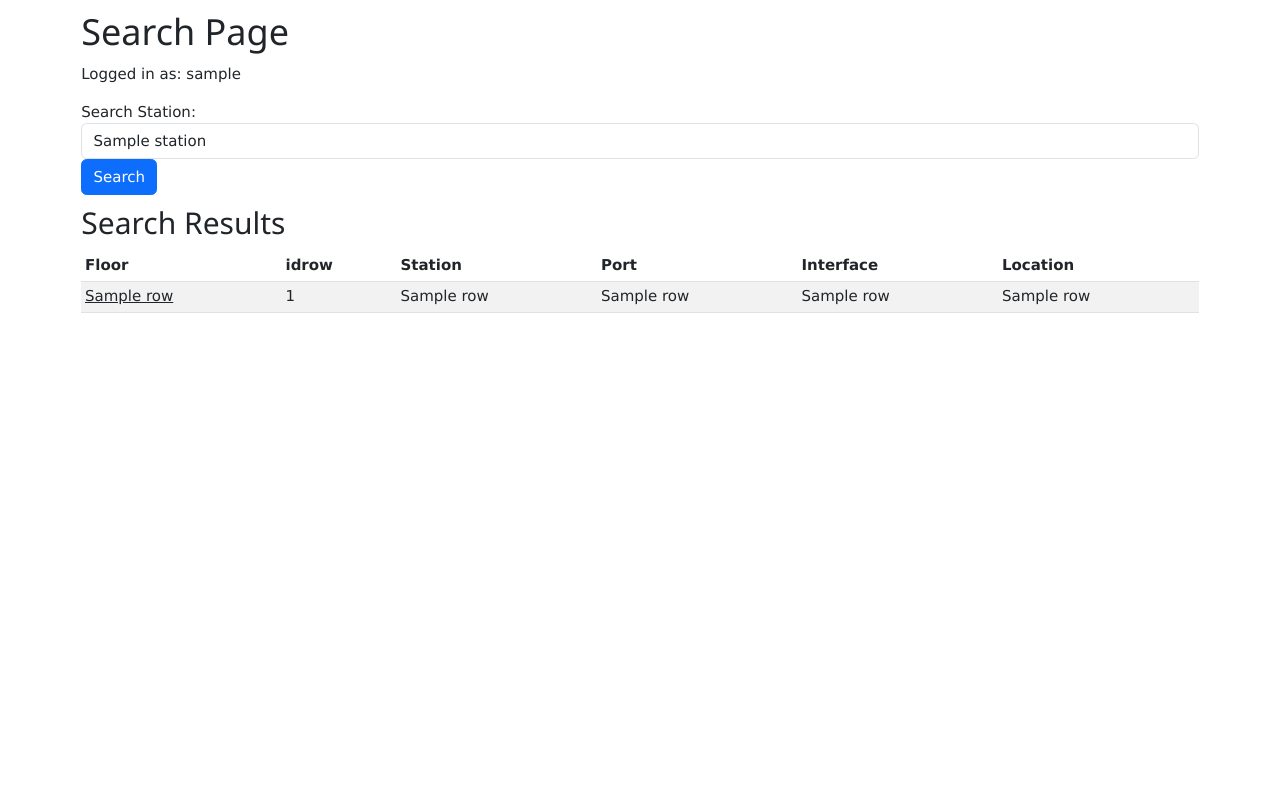
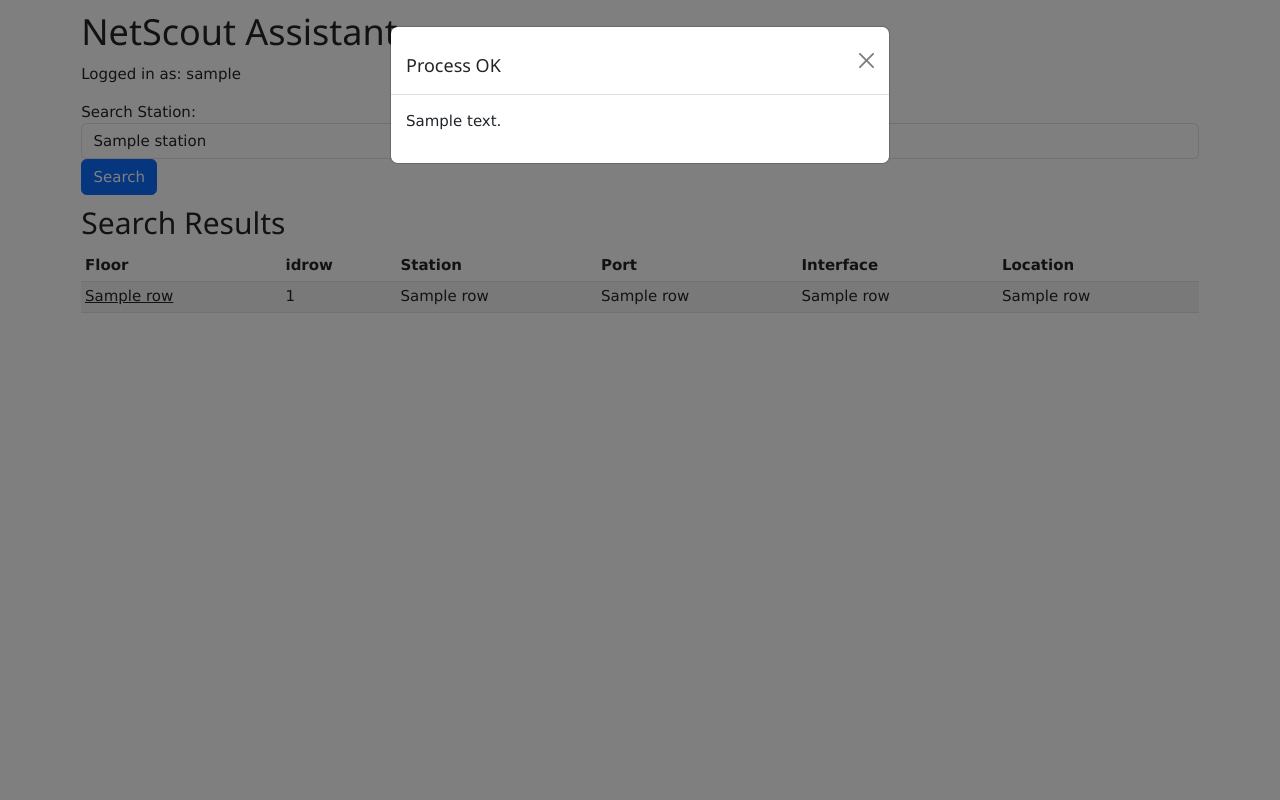
Before and after one commit to DevOpsArvin/FASTAPI, a FastAPI app: template templates/search.html in a window 1280 px wide. Run offline with FastAPI, Linux system fonts and the light colour scheme; the template is opened without the code that fills it: most values are stand-ins (such as "Sample title", 1, 10 or a date in 2020).

Commit message:
Update search.html

```diff
--- a/templates/search.html
+++ b/templates/search.html
@@ -28,7 +28,7 @@
 </head>
 <body>
     <div class="container">
-        <h1>Search Page</h1>
+        <h1>NetScout Assistant</h1>
 
         {% if loginU_var %}
         <p>Logged in as: {{ loginU_var }}</p>
@@ -452,7 +452,32 @@
     </div>
 
 
-    <!-- Modal Message -->
+    <!--OK Modal Message -->
+    {% if ok_message %}
+    <div class="modal" id="okModal" tabindex="-1" role="dialog">
+        <div class="modal-dialog" role="document">
+            <div class="modal-content">
+                <div class="modal-header">
+                    <h5 class="modal-title">Process OK</h5>
+                    <button type="button" class="btn-close" data-bs-dismiss="modal" aria-label="Close"></button>
+                </div>
+                <div class="modal-body">
+                    <p id="okMessage">{{ ok_message  }}</p>
+                </div>
+            </div>
+        </div>
+    </div>
+
+    <script>
+        document.addEventListener('DOMContentLoaded', function() {
+            const modal = new bootstrap.Modal(document.getElementById('okModal'));
+            modal.show();
+        });
+    </script>
+
+    {% endif %}
+
+    <!--Error Modal Message -->
     {% if error_message %}
     <div class="modal" id="errorModal" tabindex="-1" role="dialog">
         <div class="modal-dialog" role="document">
```
